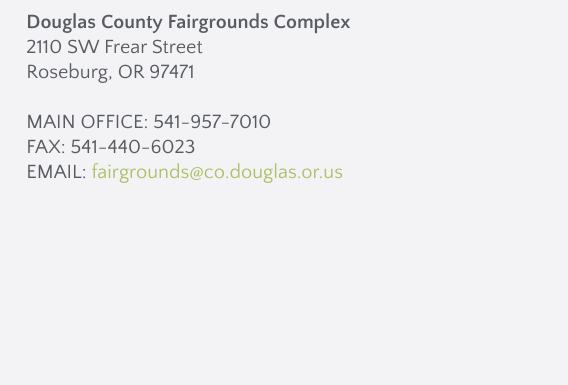
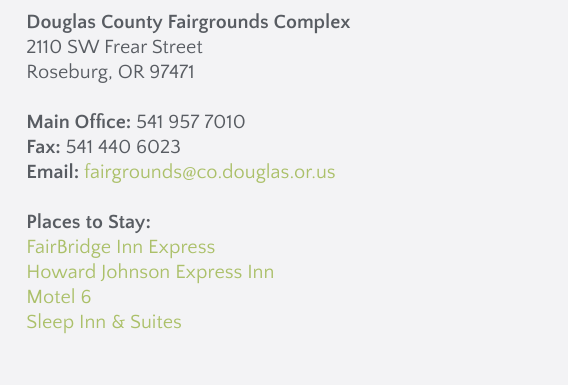
Before and after one commit to courthendricks/dcfair, a website: page location.html in a window 1280 px wide. Shown: the part 277-662 px from the top of the page, 712-1280 px from the left. Drawn offline with nearby package versions, Linux system fonts and the light colour scheme; files that its build step writes are made by us from their sources; a web font is replaced by a local one.

Commit message:
Adds Places to Stay section on location page

```diff
--- a/location.html
+++ b/location.html
@@ -98,7 +98,17 @@
 			  <div class="large-5 medium-5 columns main-copy">
 			  		<h1>Find Us</h1>
 					<p><strong>Douglas County Fairgrounds Complex</strong><br>2110 SW Frear Street<br>Roseburg, OR 97471</p>
-					<p>MAIN OFFICE: 541-957-7010<br>FAX: 541-440-6023<br>EMAIL: <a href="mailto:fairgrounds@co.douglas.or.us">fairgrounds@co.douglas.or.us</a></p>
+
+					<p><strong>Main Office:</strong> 541 957 7010<br>
+						<strong>Fax:</strong> 541 440 6023<br>
+						<strong>Email:</strong> <a href="mailto:fairgrounds@co.douglas.or.us">fairgrounds@co.douglas.or.us</a></p>
+
+					<p><Strong>Places to Stay:</Strong><br>
+						<a href="http://www.fairbridgeinns.com/roseburg/oregon/express">FairBridge Inn Express</a><br>
+						<a href="http://www.hojo.com/hotels/oregon/roseburg/howard-johnson-express-inn-roseburg/hotel-overview">Howard Johnson Express Inn</a><br>
+						<a href="http://www.motel6.com/reservations/motel_detail.aspx?num=4108">Motel 6</a><br>
+						<a href="http://www.sleepinn.com/hotel-roseburg-oregon-OR091">Sleep Inn & Suites</a><br>
+					</p>
 				</div>
 
 
```
